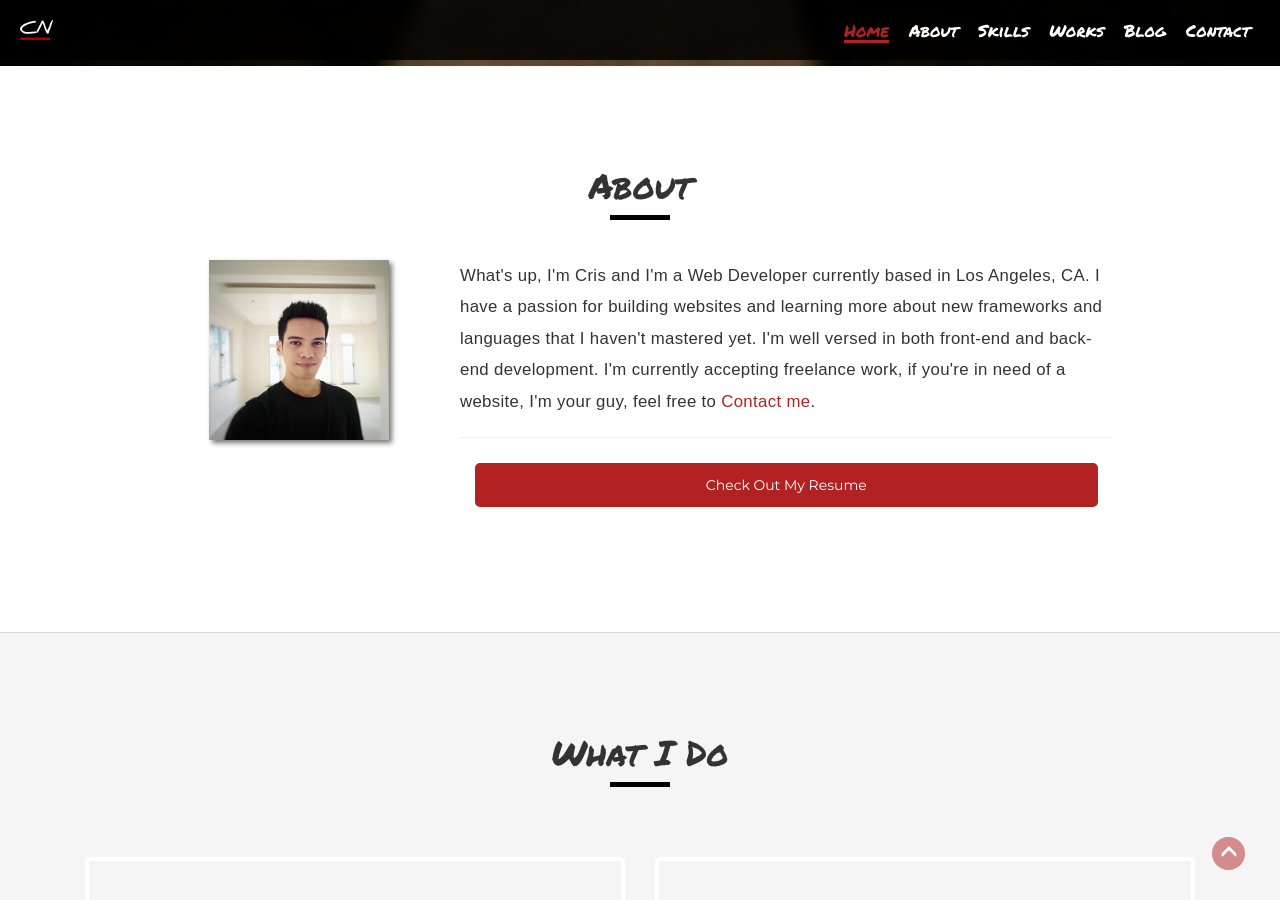
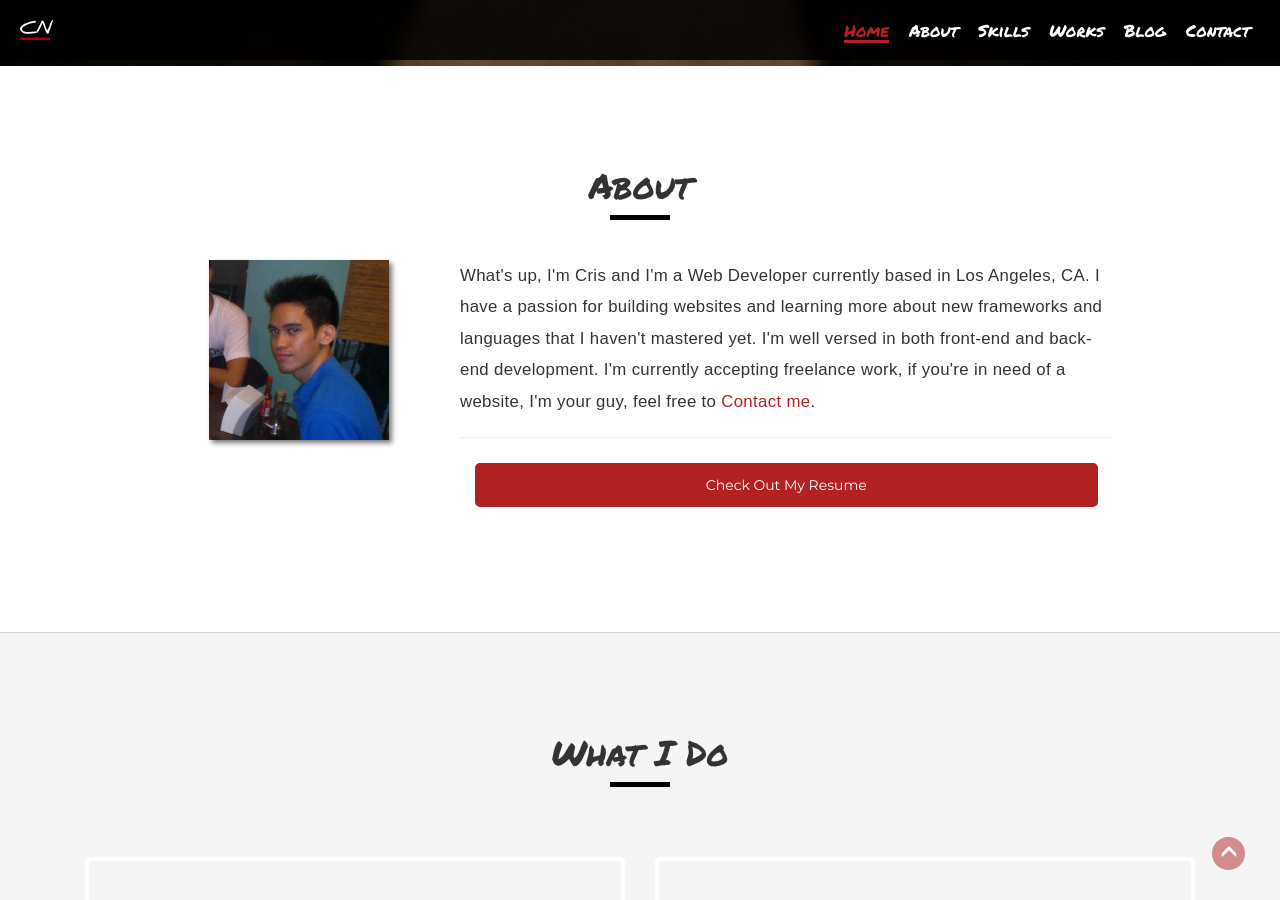
Before and after one commit to crisnoel12/crisnoel12.github.io, a Jekyll site: the page built from index.html, in a window 1280 px wide and 900 px high, scrolled down 834 px. Built offline with Jekyll 4.4.1, drawn with Linux system fonts in a browser that asks for light colours; nearby versions of some CDN libraries.

Commit message:
update about picture

```diff
--- a/_data/owner.yml
+++ b/_data/owner.yml
@@ -2,4 +2,4 @@ name: Cris Noel
 bio: <p>What's up, I'm Cris and I'm a Web Developer currently based in Los Angeles, CA. I have a passion for building websites and learning more about new frameworks and languages that I haven't mastered yet. I'm well versed in both front-end and back-end development. I'm currently accepting freelance work, if you're in need of a website, I'm your guy, feel free to <a href="#contact">Contact me</a>.</p>
 work: Web Developer
 location: Cavite, PH
-picture: /assets/images/my-picture.jpeg
+picture: /assets/images/my-picture.jpg
```
Also changed, not shown: assets/images/my-picture.jpeg (deleted), assets/images/my-picture.jpg (added).
